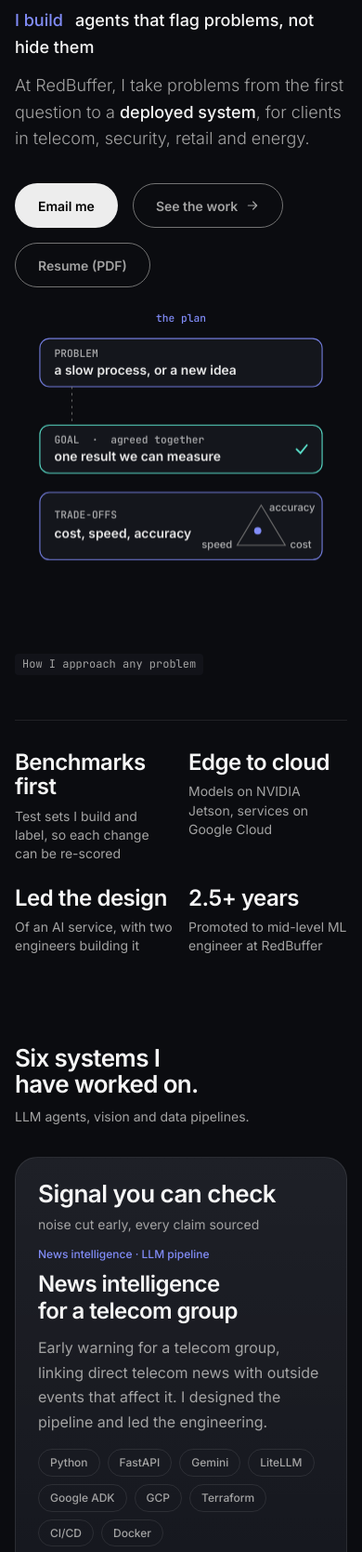
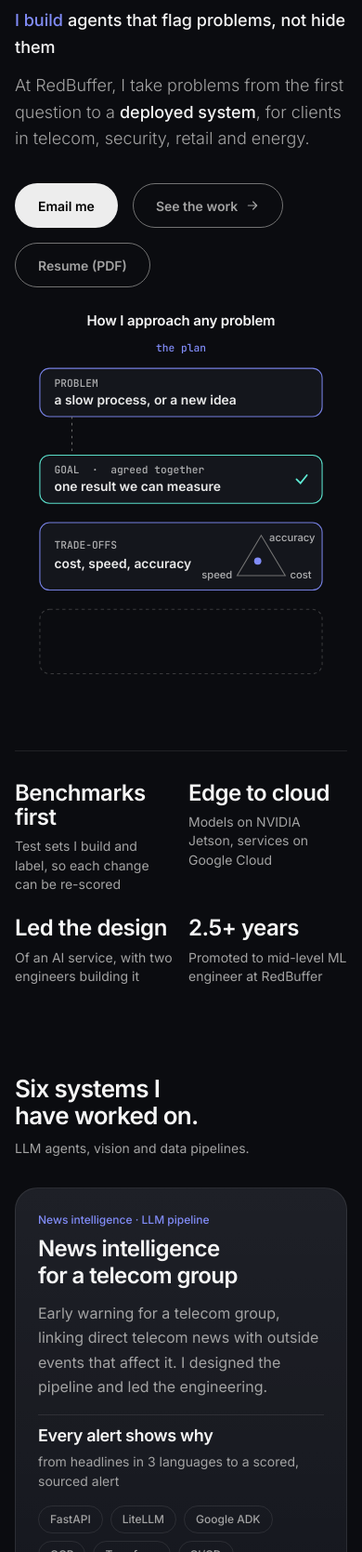
Before and after one commit to Mubashir-Iqbal1221/ai_portfolio, a website built with Vite: page index.html in a window 390 px wide. Shown: the part 331-2000 px from the top of the page at 93% size. Built offline with nearby package versions, Linux system fonts and the light colour scheme; a web font is replaced by a local one.

Commit message:
Updated: project cards (badge in right column, after the lede on phones), hero animation heading and outlines, news intelligence badge and tags, VISTOS tags

```diff
--- a/design-system/site.css
+++ b/design-system/site.css
@@ -93,9 +93,9 @@ h1,h2,h3{font-weight:600;letter-spacing:-.025em;color:var(--strong);text-wrap:ba
 .hero-title .line,.say,.lede,.cta,.stats{animation:lift .6s cubic-bezier(.16,1,.3,1) both}
 .hero-title .line:nth-child(2){animation-delay:.06s}.say{animation-delay:.1s}.lede{animation-delay:.14s}.cta{animation-delay:.18s}.stats{animation-delay:.22s}
 .say{display:block;min-height:56px;margin-bottom:var(--s3);font-size:var(--step-3);color:var(--muted)}
-.say b{font-weight:500;color:var(--accent);margin-right:var(--s2)}
+.say b{font-weight:500;color:var(--accent)}
 .say #rot{color:var(--strong);font-weight:500}
-.lede{max-width:34em;font-size:var(--step-3);font-weight:300;color:var(--muted);line-height:1.6}
+.lede{max-width:34em;text-wrap:pretty;font-size:var(--step-3);font-weight:300;color:var(--muted);line-height:1.6}
 .lede strong{font-weight:500;color:var(--strong)}
 .cta{display:flex;align-items:center;gap:var(--s4);margin-top:var(--s6);flex-wrap:wrap}
 .btn{display:inline-flex;align-items:center;justify-content:center;gap:var(--s2);min-height:48px;padding:0 var(--s5);border-radius:var(--radius-pill);font-size:var(--step-1);font-weight:600;border:1px solid transparent;transition:transform .3s,box-shadow .3s,background .3s,border-color .3s,color .3s}
@@ -103,9 +103,10 @@ h1,h2,h3{font-weight:600;letter-spacing:-.025em;color:var(--strong);text-wrap:ba
 .btn.primary:hover{transform:scale(1.04);box-shadow:0 0 20px var(--accent-soft)}
 .btn.ghost{color:var(--muted);border-color:var(--ctl);background:transparent}
 .btn.ghost:hover{color:var(--strong);border-color:var(--strong)}
-.hero-graph{position:relative;width:100%;aspect-ratio:1/1;max-height:520px;justify-self:center}
+.hero-fig{margin:0;min-width:0}
+.graph-title{margin-bottom:var(--s2);text-align:center;font-size:15px;font-weight:600;letter-spacing:-.01em;color:var(--strong)}
+.hero-graph{position:relative;width:100%;aspect-ratio:1/1;max-height:520px;margin:0 auto}
 .hero-graph canvas{position:absolute;inset:0;width:100%;height:100%;display:block}
-.graph-cap{position:absolute;left:0;bottom:0;padding:2px var(--s2);font-family:var(--mono);font-size:var(--step-0);color:var(--muted);background:var(--glass);border-radius:var(--s1)}
 .stats{grid-column:1/-1;display:grid;grid-template-columns:repeat(4,minmax(0,1fr));gap:var(--s6);margin-top:var(--s5);padding-top:var(--s6);border-top:1px solid var(--line)}
 .stat b{display:block;font-size:24px;font-weight:600;letter-spacing:-.02em;line-height:1.1;color:var(--strong)}
 .stat b span{color:var(--accent-fill)}
@@ -119,17 +120,18 @@ html[data-mode="light"] .stat b span{color:var(--accent)}
 .sec-head p{margin-top:var(--s2);font-size:var(--step-1);color:var(--muted)}
 .card{position:relative;background:var(--card-grad),var(--card);border:1px solid var(--line);border-radius:var(--radius-card);transition:border-color .4s,transform .4s,background .4s}
 .work-list{display:grid;gap:var(--s4)}
-.project{display:grid;grid-template-columns:200px minmax(0,1fr);gap:var(--s6);padding:var(--s6)}
+.project{display:grid;grid-template-columns:minmax(0,1fr) 200px;gap:var(--s6);padding:var(--s6)}
+.project>.badge{grid-column:2;grid-row:1;align-self:start;padding-left:var(--s5);border-left:1px solid var(--line)}
 .project.is-link:hover{border-color:var(--line-hi);transform:translateY(-2px)}
 .project.is-link:focus-within{border-color:var(--accent)}
-.badge b{display:block;font-size:26px;font-weight:600;letter-spacing:-.02em;line-height:1.15;color:var(--strong)}
+.badge b{display:block;text-wrap:balance;font-size:20px;font-weight:600;letter-spacing:-.02em;line-height:1.15;color:var(--strong)}
 .badge span{display:block;margin-top:var(--s2);font-size:var(--step-1);line-height:1.45;color:var(--muted)}
 .p-meta{font-size:var(--step-0);font-weight:500;color:var(--accent);margin-bottom:var(--s2)}
 .project h3{font-size:24px;line-height:1.2;margin-bottom:var(--s3)}
 .stretch{display:inline-flex;align-items:center;min-height:44px}
 .stretch::after{content:"";position:absolute;inset:0;border-radius:var(--radius-card)}
 .stretch:focus-visible{outline-offset:-4px}
-.p-lede{max-width:62ch;color:var(--muted)}
+.p-lede{max-width:62ch;text-wrap:pretty;color:var(--muted)}
 .tags{display:flex;flex-wrap:wrap;gap:var(--s2);list-style:none;margin-top:var(--s4)}
 .tags li{padding:4px var(--s3);border:1px solid var(--line);border-radius:var(--radius-pill);font-size:var(--step-0);font-weight:500;color:var(--muted)}
 .more{display:inline-flex;align-items:center;gap:var(--s1);margin-top:var(--s4);font-size:var(--step-1);font-weight:600;color:var(--accent)}
@@ -194,12 +196,13 @@ footer nav a:hover{color:var(--strong)}
 .bar.limited i{background:transparent;border:1px solid var(--accent-fill)}
 .bar span:last-child{color:var(--text)}
 
-html:not(.js) .hero-graph{display:none}
+html:not(.js) .hero-fig{display:none}
 html.no-canvas .hero-graph{background:radial-gradient(60% 60% at 50% 50%,var(--accent-soft),transparent 70%);border-radius:var(--radius-card)}
 html.no-canvas .hero-graph canvas{display:none}
 
 @media (max-width:900px){
   #top{grid-template-columns:1fr;gap:var(--s5)}
+  .hero-fig{justify-self:center;width:100%;max-width:400px}
   .hero-graph{max-height:420px;max-width:400px;aspect-ratio:10/11}
   .stats{grid-template-columns:repeat(2,minmax(0,1fr))}
   .about-card{grid-template-columns:1fr;gap:var(--s5)}
@@ -212,7 +215,12 @@ html.no-canvas .hero-graph canvas{display:none}
   .sep.nav-sep{display:none}
   section{scroll-margin-top:140px}
   #top{padding-top:148px}
-  .project{grid-template-columns:1fr;gap:var(--s3);padding:var(--s5)}
+  .project{display:flex;flex-direction:column;gap:0;padding:var(--s5)}
+  .project>div:not(.badge){display:contents}
+  .project .p-meta{order:1}.project h3{order:2}.project .p-lede{order:3}.project .tags{order:5}.project .more{order:6}
+  .project>.badge{order:4;align-self:stretch;margin-top:var(--s4);padding:0;border-left:0}
+  .project>.badge::before{content:"";display:block;height:1px;margin-bottom:var(--s3);background:var(--line)}
+  .badge b{font-size:18px}
   .bar{grid-template-columns:104px 1fr}
   .bar span:last-child{grid-column:1/-1}
 }
--- a/index.html
+++ b/index.html
@@ -44,7 +44,10 @@
         <a class="btn ghost" href="assets/Mubashir_Iqbal_Resume.pdf" target="_blank" rel="noopener">Resume (PDF)</a>
       </div>
     </div>
-    <div class="hero-graph" id="hero-graph" role="img" aria-label="Illustration of how I start work: a request arrives, such as a slow process or a new idea. Questions turn it into one result we can measure. Then we agree the balance of cost, speed and accuracy, and choose the simplest approach that meets the goal: rules, a model, or an agent."><canvas id="hero-canvas" aria-hidden="true"></canvas><span class="graph-cap" aria-hidden="true">How I approach any problem</span></div>
+    <figure class="hero-fig">
+      <figcaption class="graph-title">How I approach any problem</figcaption>
+      <div class="hero-graph" id="hero-graph" role="img" aria-label="Illustration of how I start work: a request arrives, such as a slow process or a new idea. Questions turn it into one result we can measure. Then we agree the balance of cost, speed and accuracy, and choose the simplest approach that meets the goal: rules, a model, or an agent."><canvas id="hero-canvas" aria-hidden="true"></canvas></div>
+    </figure>
     <div class="stats">
       <div class="stat"><b>Benchmarks first</b><p>Test sets I build and label, so each change can be re-scored</p></div>
       <div class="stat"><b>Edge to cloud</b><p>Models on NVIDIA Jetson, services on Google Cloud</p></div>
@@ -58,29 +61,28 @@
     <div class="work-list">
       <!-- PROJECT 01: copy this block to add a project; set is-link and the stretch link only when a case page exists -->
       <article class="card project rv is-link">
-        <div class="badge"><b>Signal you can check</b><span>noise cut early, every claim sourced</span></div>
         <div>
           <p class="p-meta">News intelligence · LLM pipeline</p>
           <h3><a class="stretch" href="case/news-intelligence.html">News intelligence for a telecom group</a></h3>
           <p class="p-lede">Early warning for a telecom group, linking direct telecom news with outside events that affect it. I designed the pipeline and led the engineering.</p>
-          <ul class="tags" aria-label="Tools"><li>Python</li><li>FastAPI</li><li>Gemini</li><li>LiteLLM</li><li>Google ADK</li><li>GCP</li><li>Terraform</li><li>CI/CD</li><li>Docker</li></ul>
+          <ul class="tags" aria-label="Tools"><li>FastAPI</li><li>LiteLLM</li><li>Google ADK</li><li>GCP</li><li>Terraform</li><li>CI/CD</li></ul>
           <span class="more">Case study <svg class="ico" viewBox="0 0 24 24" fill="none" stroke="currentColor" stroke-width="1.8" stroke-linecap="round" stroke-linejoin="round" aria-hidden="true"><path d="M5 12h14M13 6l6 6-6 6"/></svg></span>
         </div>
+        <div class="badge"><b>Every alert shows why</b><span>from headlines in 3 languages to a scored, sourced alert</span></div>
       </article>
       <!-- PROJECT 02: copy this block to add a project; set is-link and the stretch link only when a case page exists -->
       <article class="card project rv is-link">
-        <div class="badge"><b>Detect, then ask</b><span>on-device vision, voice or text agent</span></div>
         <div>
           <p class="p-meta">Safety monitoring · edge vision and agents</p>
           <h3><a class="stretch" href="case/edge-vision.html">VISTOS</a></h3>
           <p class="p-lede">Spots violence, falls and intrusions on an NVIDIA Jetson, and lets operators question the data by voice or text. I built the agent, then converted and optimised the vision pipeline in DeepStream: four cameras on one device, with a quarter of the RAM.</p>
-          <ul class="tags" aria-label="Tools"><li>NVIDIA Jetson</li><li>DeepStream</li><li>TensorRT</li><li>YOLOv8</li><li>Google ADK</li><li>Gemini</li><li>LiteLLM</li><li>MCP Toolbox</li><li>PostgreSQL</li><li>Tailscale</li><li>Docker</li></ul>
+          <ul class="tags" aria-label="Tools"><li>NVIDIA Jetson</li><li>DeepStream</li><li>TensorRT</li><li>YOLOv8</li><li>Google ADK</li><li>LiteLLM</li><li>MCP Toolbox</li><li>PostgreSQL</li><li>Tailscale</li></ul>
           <span class="more">Case study <svg class="ico" viewBox="0 0 24 24" fill="none" stroke="currentColor" stroke-width="1.8" stroke-linecap="round" stroke-linejoin="round" aria-hidden="true"><path d="M5 12h14M13 6l6 6-6 6"/></svg></span>
         </div>
+        <div class="badge"><b>Detect, then ask</b><span>on-device vision, voice or text agent</span></div>
       </article>
       <!-- PROJECT 03: copy this block to add a project; set is-link and the stretch link only when a case page exists -->
       <article class="card project rv is-link">
-        <div class="badge"><b>Per organisation</b><span>tool access and blocked words</span></div>
         <div>
           <p class="p-meta">Agentic AI · access control</p>
           <h3><a class="stretch" href="case/agent-platform.html">Agents under each organisation's control</a></h3>
@@ -88,10 +90,10 @@
           <ul class="tags" aria-label="Tools"><li>Python</li><li>MCP</li><li>Keycloak</li><li>OpenAI Agents SDK</li></ul>
           <span class="more">Case study <svg class="ico" viewBox="0 0 24 24" fill="none" stroke="currentColor" stroke-width="1.8" stroke-linecap="round" stroke-linejoin="round" aria-hidden="true"><path d="M5 12h14M13 6l6 6-6 6"/></svg></span>
         </div>
+        <div class="badge"><b>Per organisation</b><span>tool access and blocked words</span></div>
       </article>
       <!-- PROJECT 04: copy this block to add a project; set is-link and the stretch link only when a case page exists -->
       <article class="card project rv is-link">
-        <div class="badge"><b>F1 74 → 86</b><span>face shape, trained on imbalanced data</span></div>
         <div>
           <p class="p-meta">Retail · computer vision</p>
           <h3><a class="stretch" href="case/eyewear.html">Eyewear recommendation</a></h3>
@@ -99,10 +101,10 @@
           <ul class="tags" aria-label="Tools"><li>PyTorch</li><li>DenseNet-121</li><li>MediaPipe</li><li>FastAPI</li><li>Google Cloud</li></ul>
           <span class="more">Case study <svg class="ico" viewBox="0 0 24 24" fill="none" stroke="currentColor" stroke-width="1.8" stroke-linecap="round" stroke-linejoin="round" aria-hidden="true"><path d="M5 12h14M13 6l6 6-6 6"/></svg></span>
         </div>
+        <div class="badge"><b>F1 74 → 86</b><span>face shape, trained on imbalanced data</span></div>
       </article>
       <!-- PROJECT 05: copy this block to add a project; set is-link and the stretch link only when a case page exists -->
       <article class="card project rv is-link">
-        <div class="badge"><b>Odd payments, explained</b><span>rule-based anomaly checks, monthly</span></div>
         <div>
           <p class="p-meta">Royalty data · data pipeline</p>
           <h3><a class="stretch" href="case/royalty-checks.html">Royalty payment checks for an oil and gas owner</a></h3>
@@ -110,10 +112,10 @@
           <ul class="tags" aria-label="Tools"><li>Python</li><li>pandas</li><li>Parquet</li><li>FastAPI</li></ul>
           <span class="more">Case study <svg class="ico" viewBox="0 0 24 24" fill="none" stroke="currentColor" stroke-width="1.8" stroke-linecap="round" stroke-linejoin="round" aria-hidden="true"><path d="M5 12h14M13 6l6 6-6 6"/></svg></span>
         </div>
+        <div class="badge"><b>Odd payments, explained</b><span>rule-based anomaly checks, monthly</span></div>
       </article>
       <!-- PROJECT 06: copy this block to add a project; set is-link and the stretch link only when a case page exists -->
       <article class="card project rv">
-        <div class="badge"><b>Reference</b><span>build for a web-data API</span></div>
         <div>
           <p class="p-meta">Content · research agent</p>
           <h3>Blog Writing Agent</h3>
@@ -121,6 +123,7 @@
           <ul class="tags" aria-label="Tools"><li>FastAPI</li><li>WebSockets</li><li>OpenAI SDK</li><li>Olostep</li></ul>
 
         </div>
+        <div class="badge"><b>Reference</b><span>build for a web-data API</span></div>
       </article>
     </div>
   </section>
@@ -264,6 +267,7 @@
     ctx.globalAlpha = a; ctx.fillStyle = 'rgba(' + pal().card + ',0.96)'; ctx.strokeStyle = border; ctx.lineWidth = LW;
     rr(24, y - h / 2, BW - 48, h, R); ctx.fill(); if (dash) ctx.setLineDash([4, 4]); ctx.stroke(); ctx.setLineDash([]);
   }
+  function ghost(y, h, a, c) { if (a < 0.01) return; ctx.globalAlpha = a; ctx.strokeStyle = 'rgba(' + c.line + ',1)'; ctx.lineWidth = LW; ctx.setLineDash([4, 4]); rr(24, y - h / 2, BW - 48, h, R); ctx.stroke(); ctx.setLineDash([]); ctx.globalAlpha = 1; }
   function check(x, y, c) { ctx.strokeStyle = 'rgb(' + c.ok + ')'; ctx.lineWidth = LWH; ctx.lineCap = 'round'; ctx.beginPath(); ctx.moveTo(x - 6, y); ctx.lineTo(x - 1, y + 5); ctx.lineTo(x + 7, y - 5); ctx.stroke(); ctx.lineCap = 'butt'; }
   function draw(now) {
     var c = pal(), t = (now - t0) / 1000, u = still ? CYCLE - 2 : t % CYCLE;
@@ -285,6 +289,7 @@
     /* problem: starts vague (blurred, dashed) and sharpens with every answered question */
     var clarity = still ? 1 : clamp((u - START) / (3 * EX));
     var k = Math.floor((u - START) / EX), f = ((u - START) % EX) / EX, asking = !still && u >= START && k < 3;
+    ghost(PY, PH, 0.45 * (1 - fadeIn * fadeOut), c);
     card(PY, PH, clarity < 1 ? 'rgba(' + c.line + ',1)' : 'rgba(' + c.ac + ',0.9)', fadeIn * fadeOut, clarity < 1);
     ctx.globalAlpha = fadeIn * fadeOut; label('PROBLEM', 42, PY - 11, fgSoft);
     if (blur) ctx.filter = 'blur(' + ((1 - ease(clarity)) * 3).toFixed(2) + 'px)';
@@ -308,6 +313,7 @@
 
     /* goal: appears once the questions are answered */
     var ga = still ? 1 : ease(clamp((u - goalAt) / 0.5)) * fadeOut;
+    ghost(GY, GH, 0.45 * (1 - ga), c);
     if (ga > 0.01) {
       card(GY, GH, 'rgba(' + c.ok + ',0.95)', ga);
       label('GOAL  ·  agreed together', 42, GY - 11, fgSoft); main('one result we can measure', 42, GY + 10, fg); check(350, GY, c);
@@ -316,6 +322,7 @@
 
     /* trade-offs: a cost, speed, accuracy triangle; the dot settles where we agree */
     var ta = still ? 1 : ease(clamp((u - triAt) / 0.5)) * fadeOut;
+    ghost(TY, TH, 0.45 * (1 - ta), c);
     if (ta > 0.01) {
       card(TY, TH, 'rgba(' + c.ac + ',0.9)', ta); ctx.globalAlpha = ta;
       label('TRADE-OFFS', 42, TY - 13, fgSoft); main('cost, speed, accuracy', 42, TY + 10, fg);
@@ -331,6 +338,7 @@
     /* approach: a ladder from simplest to most complex. "rules" is tried first, then "model" lights and stays;
        "agent" never lights, because the model already meets the goal */
     var ca = still ? 1 : ease(clamp((u - decideAt) / 0.5)) * fadeOut;
+    ghost(AY, AH, 0.45 * (1 - ca), c);
     if (ca > 0.01) {
       card(AY, AH, 'rgba(' + c.ac + ',0.9)', ca); ctx.globalAlpha = ca;
       label('APPROACH', 42, AY - 26, fgSoft); main('simplest that meets the goal', 42, AY - 6, fg);
```
